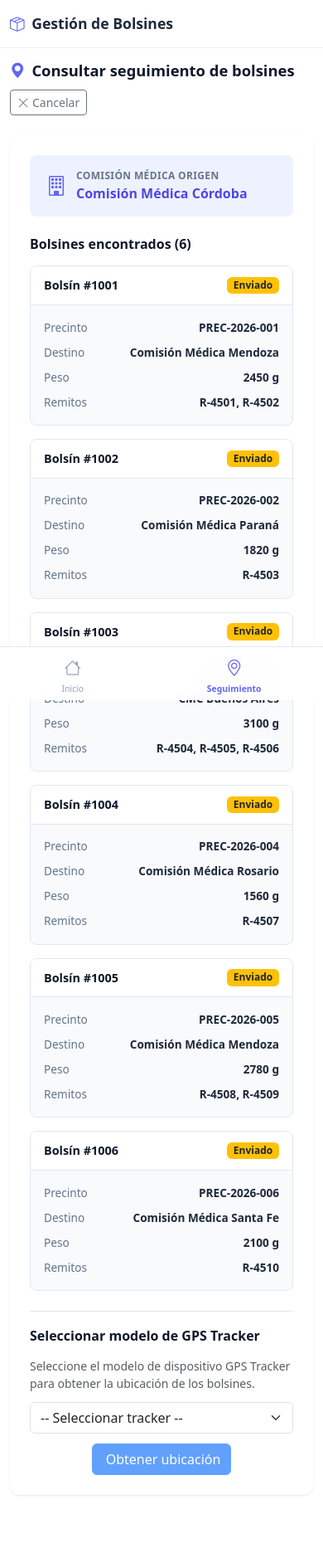
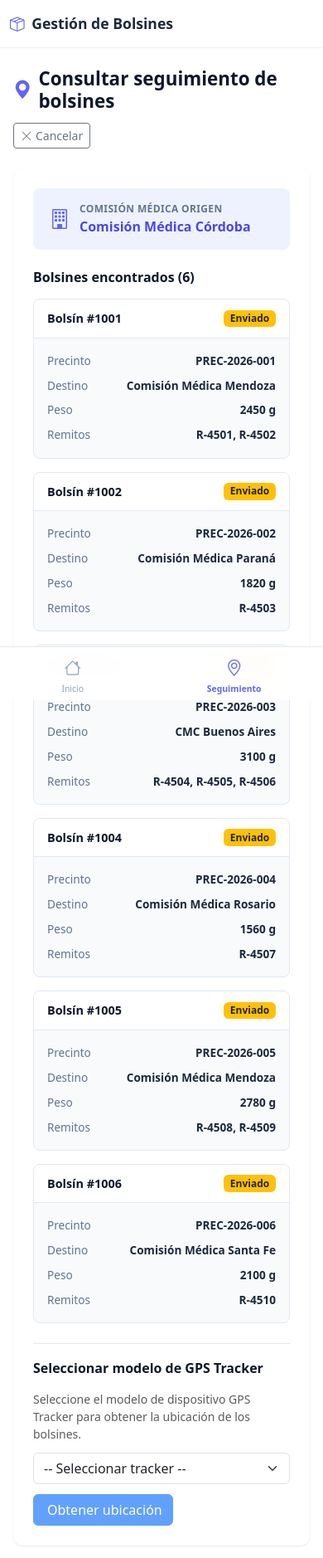
Before and after one commit to luucasp912/front, an Angular app: page /seguimiento in a window 390 px wide. Shown: the top 1878 px of the page at 83% size. Built offline with nearby package versions, Linux system fonts and the light colour scheme.

Commit message:
se quitaron los formatos mobile-responsive

```diff
--- a/src/app/pages/home/home.css
+++ b/src/app/pages/home/home.css
@@ -36,12 +36,6 @@
   letter-spacing: -0.02em;
 }
 
-@media (max-width: 576px) {
-  .landing-title {
-    font-size: 2rem;
-  }
-}
-
 .landing-subtitle {
   font-size: 1.1rem;
   color: var(--gray-500);
@@ -72,13 +66,6 @@
   margin-top: 3rem;
 }
 
-@media (max-width: 576px) {
-  .landing-features {
-    gap: 1.5rem;
-    flex-wrap: wrap;
-  }
-}
-
 .feature-item {
   display: flex;
   align-items: center;
--- a/src/app/pages/home/home.html
+++ b/src/app/pages/home/home.html
@@ -24,10 +24,6 @@
         <i class="bi bi-satellite"></i>
         <span>Tracking GPS</span>
       </div>
-      <div class="feature-item">
-        <i class="bi bi-envelope"></i>
-        <span>Notificaciones</span>
-      </div>
     </div>
   </div>
 </div>
--- a/src/app/pages/pantalla-buscar-bolsin/pantalla-buscar-bolsin.css
+++ b/src/app/pages/pantalla-buscar-bolsin/pantalla-buscar-bolsin.css
@@ -238,12 +238,6 @@
   display: none;
 }
 
-@media (max-width: 576px) {
-  .mapa-container {
-    height: 300px;
-  }
-}
-
 /* Lista de bolsines */
 .bolsines-lista {
   margin-top: 0.5rem;
@@ -435,39 +429,3 @@
     transform: translateX(0);
   }
 }
-
-/* Responsive */
-@media (max-width: 576px) {
-  .seguimiento-container {
-    padding: 1rem 0.75rem 6rem;
-  }
-
-  .seguimiento-title {
-    font-size: 1.15rem;
-  }
-
-  .bolsines-grid {
-    grid-template-columns: 1fr;
-  }
-
-  .tracker-select-row {
-    flex-direction: column;
-  }
-
-  .tracker-select-row .form-select {
-    min-width: 100%;
-  }
-
-  .filtros-row {
-    flex-direction: column;
-  }
-
-  .filtro-group {
-    min-width: 100%;
-  }
-
-  .modal-contenido {
-    margin: 1rem;
-    max-width: 100%;
-  }
-}
--- a/src/app/pages/pantalla-buscar-bolsin/pantalla-buscar-bolsin.html
+++ b/src/app/pages/pantalla-buscar-bolsin/pantalla-buscar-bolsin.html
@@ -233,7 +233,7 @@
 
       @if (bolsinSeleccionado) {
         <div class="bolsin-detalle-card">
-          <div class="bolsin-detalle-header">
+          <div class="bolsin-detalle-header d-flex align-items-center gap-3">
             <span class="bolsin-numero">Bolsín #{{ bolsinSeleccionado.numeroBolsin }}</span>
             <span class="badge bg-success">{{ bolsinSeleccionado.cmDestino.getNombre() }}</span>
           </div>
@@ -269,7 +269,7 @@
             <pre class="datos-gps-pre">{{ datosFormateados }}</pre>
           </div>
 
-          <div class="detalle-acciones mt-3">
+          <div class="detalle-acciones mt-3 d-flex justify-content-between">
             <button class="btn btn-outline-secondary" (click)="volverAlMapaDesdeDetalle()">
               <i class="bi bi-map me-1"></i>Volver al mapa
             </button>
```
